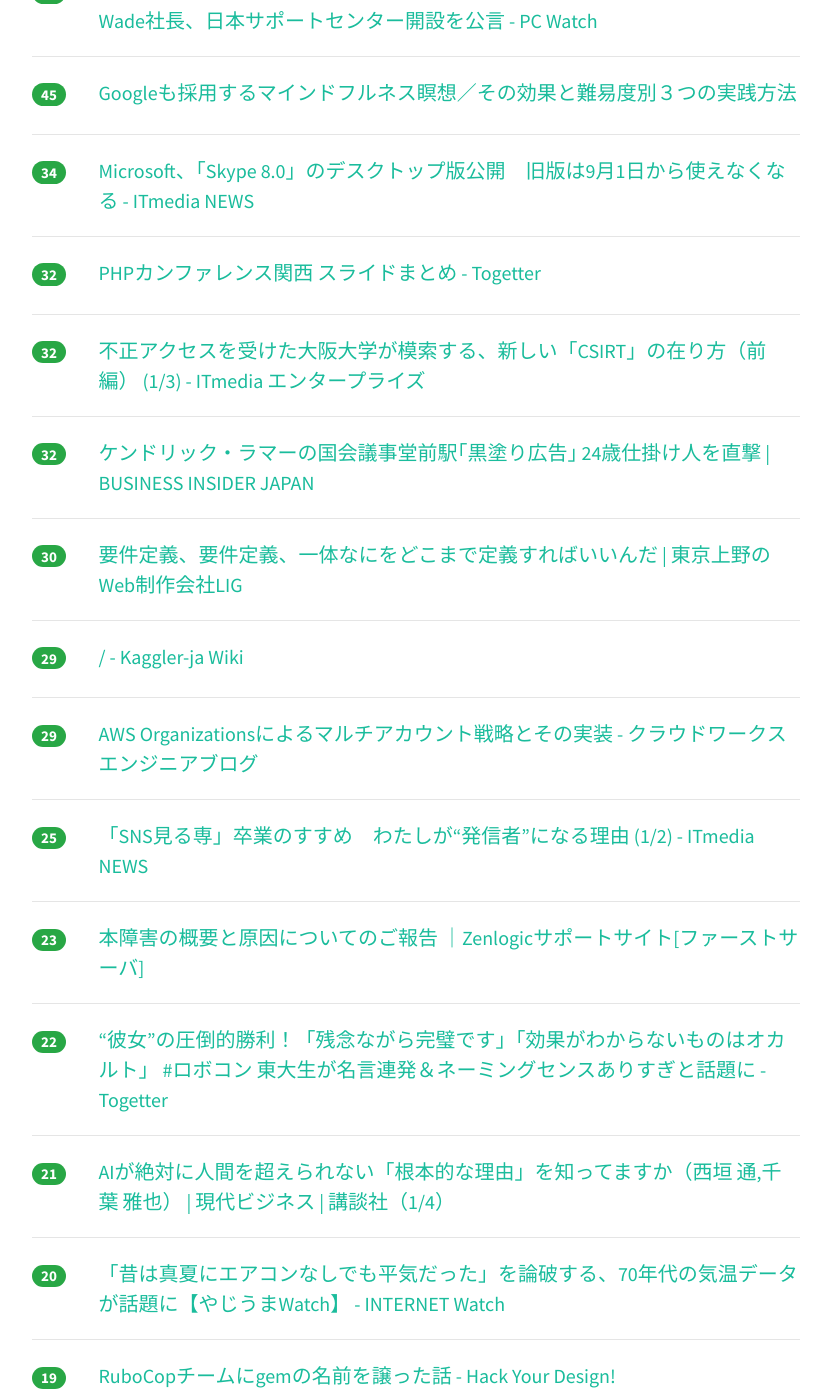
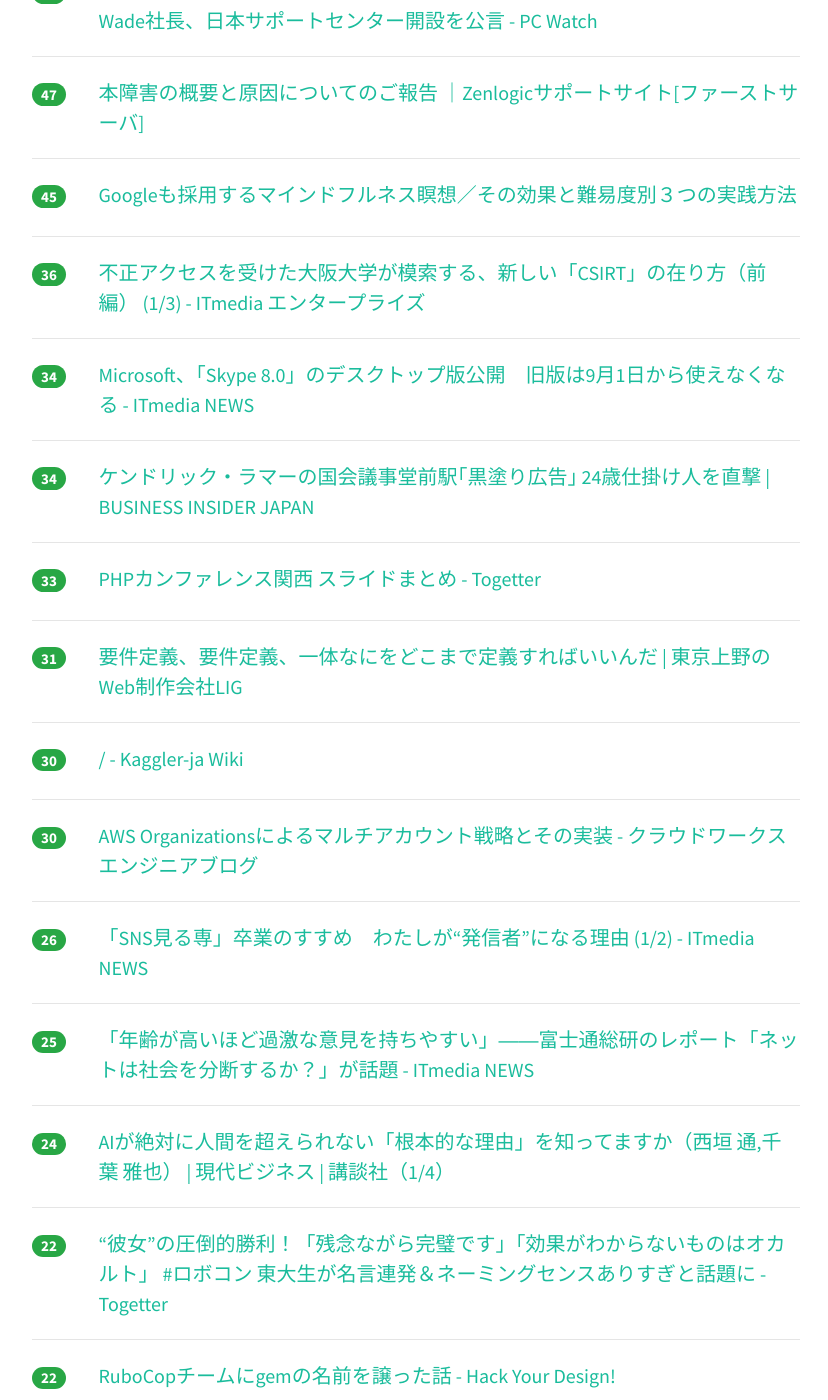
Before and after one commit to yatta47/hatena-matome-site, a Jekyll site: the page built from _posts/2018-07-17-hatena.md, in a window 1280 px wide and 1400 px high, scrolled down 1911 px. Shown: the whole window, without its empty margins (224-1052 px from the left). Built offline with Jekyll 4.4.1, drawn with Linux system fonts in a browser that asks for light colours; nearby versions of some CDN libraries; some of the changed text lies outside the part shown.

Commit message:
Updated 2018-07-17

```diff
--- a/_posts/2018-07-17-hatena.md
+++ b/_posts/2018-07-17-hatena.md
@@ -1,79 +1,84 @@
 ---
 layout: post
 title:  "2018-07-17 はてぶIT"
-date:   2018-07-17 15:02:29
+date:   2018-07-17 16:02:55
 tags: [it-hotentry]
 ---
 49 件のデータあり
 
 <hr><div class="row">
-<div class="col-1"><span class="badge badge-pill badge-success h2">209</span></div>
+<div class="col-1"><span class="badge badge-pill badge-success h2">236</span></div>
+<div class="col-11"><a href='https://hirata.blog/201807_vs-code-introduction/' target='_blank'>AtomユーザもSublimeユーザも、死角が無いエディタ「VS CODE」に乗り換えよう | WEBA</a></div>
+</div>
+<hr>
+<div class="row">
+<div class="col-1"><span class="badge badge-pill badge-success h2">226</span></div>
 <div class="col-11"><a href='http://blog.h13i32maru.jp/entry/2018/07/17/083215' target='_blank'>Jasper(GitHub用のIssue Reader)を無料にします - maru source</a></div>
 </div>
 <hr>
 <div class="row">
-<div class="col-1"><span class="badge badge-pill badge-success h2">180</span></div>
-<div class="col-11"><a href='https://hirata.blog/201807_vs-code-introduction/' target='_blank'>AtomユーザもSublimeユーザも、死角が無いエディタ「VS CODE」に乗り換えよう | WEBA</a></div>
-</div>
-<hr>
-<div class="row">
-<div class="col-1"><span class="badge badge-pill badge-success h2">162</span></div>
+<div class="col-1"><span class="badge badge-pill badge-success h2">173</span></div>
 <div class="col-11"><a href='http://www.afpbb.com/articles/-/3182640' target='_blank'>マスク氏、英洞窟ダイバーを「小児愛男」呼ばわり テスラ株下落　写真1枚　国際ニュース：AFPBB News</a></div>
 </div>
 <hr>
 <div class="row">
-<div class="col-1"><span class="badge badge-pill badge-success h2">147</span></div>
+<div class="col-1"><span class="badge badge-pill badge-success h2">159</span></div>
 <div class="col-11"><a href='https://internet.watch.impress.co.jp/docs/yajiuma/1133071.html' target='_blank'>国内初？ iOSの「AirDrop」を使った電車内でのわいせつ画像送信で会社員逮捕【やじうまWatch】 - INTERNET Watch</a></div>
 </div>
 <hr>
 <div class="row">
-<div class="col-1"><span class="badge badge-pill badge-success h2">117</span></div>
+<div class="col-1"><span class="badge badge-pill badge-success h2">146</span></div>
 <div class="col-11"><a href='https://jumpei-ikegami.hatenablog.com/entry/2018/07/16/124333' target='_blank'>サイ本こと『JavaScript 第6版』全800ページを読破し、1万行のesaにまとめてわかった5つのこと - #がみぶろ</a></div>
 </div>
 <hr>
 <div class="row">
-<div class="col-1"><span class="badge badge-pill badge-success h2">102</span></div>
+<div class="col-1"><span class="badge badge-pill badge-success h2">129</span></div>
 <div class="col-11"><a href='https://www.lambdanote.com/blogs/news/article-6' target='_blank'>『みんなのデータ構造』発売および予約開始のお知らせ – 技術書出版と販売のラムダノート</a></div>
 </div>
 <hr>
 <div class="row">
-<div class="col-1"><span class="badge badge-pill badge-success h2">98</span></div>
+<div class="col-1"><span class="badge badge-pill badge-success h2">113</span></div>
 <div class="col-11"><a href='https://diamond.jp/articles/-/174855' target='_blank'>マイクロソフトはなぜスマホ時代の敗者となったのか、元アスキー西和彦が語る | 今月の主筆　アスキー創業者　東大大学院IoTメディアラボディレクター　西 和彦 | ダイヤモンド・オンラ</a></div>
 </div>
 <hr>
 <div class="row">
-<div class="col-1"><span class="badge badge-pill badge-success h2">95</span></div>
+<div class="col-1"><span class="badge badge-pill badge-success h2">99</span></div>
 <div class="col-11"><a href='https://everyrfc.org/' target='_blank'>everyRFC</a></div>
 </div>
 <hr>
 <div class="row">
-<div class="col-1"><span class="badge badge-pill badge-success h2">85</span></div>
+<div class="col-1"><span class="badge badge-pill badge-success h2">97</span></div>
 <div class="col-11"><a href='http://www.itmedia.co.jp/news/articles/1807/17/news043.html' target='_blank'>Amazonプライムデー初日、世界でアクセス問題発生 - ITmedia NEWS</a></div>
 </div>
 <hr>
 <div class="row">
-<div class="col-1"><span class="badge badge-pill badge-success h2">82</span></div>
+<div class="col-1"><span class="badge badge-pill badge-success h2">91</span></div>
 <div class="col-11"><a href='http://www.afpbb.com/articles/-/3182640?cx_amp=all' target='_blank'>マスク氏、英洞窟ダイバーを「小児愛男」呼ばわり テスラ株下落　写真1枚　国際ニュース：AFPBB News</a></div>
 </div>
 <hr>
 <div class="row">
-<div class="col-1"><span class="badge badge-pill badge-success h2">82</span></div>
+<div class="col-1"><span class="badge badge-pill badge-success h2">91</span></div>
 <div class="col-11"><a href='https://note.mu/shogoyamada/n/n043aa4b7750e' target='_blank'>Flutterを触りまくったので知見を公開する｜shogo yamada｜note</a></div>
 </div>
 <hr>
 <div class="row">
-<div class="col-1"><span class="badge badge-pill badge-success h2">67</span></div>
+<div class="col-1"><span class="badge badge-pill badge-success h2">74</span></div>
 <div class="col-11"><a href='https://jp.techcrunch.com/2018/07/17/engate-cheer-for-sports-with-tokens/' target='_blank'>スポーツチームに投げ銭できるサービスEngateを9月開始、NEMブロックチェーンでトークンを発行 | TechCrunch Japan</a></div>
 </div>
 <hr>
 <div class="row">
-<div class="col-1"><span class="badge badge-pill badge-success h2">63</span></div>
+<div class="col-1"><span class="badge badge-pill badge-success h2">69</span></div>
 <div class="col-11"><a href='https://coliss.com/articles/build-websites/operation/css/collection-of-css-box-shadow.html' target='_blank'>これはかっこいい！要素がふわりと浮かんでいるような美しいシャドウを与えるスタイルシート -Box-shadows.css | コリス</a></div>
 </div>
 <hr>
 <div class="row">
-<div class="col-1"><span class="badge badge-pill badge-success h2">58</span></div>
+<div class="col-1"><span class="badge badge-pill badge-success h2">63</span></div>
 <div class="col-11"><a href='https://tech.misoca.jp/entry/2018/07/17/113523' target='_blank'>👋Farewell song - Misoca開発者ブログ</a></div>
+</div>
+<hr>
+<div class="row">
+<div class="col-1"><span class="badge badge-pill badge-success h2">56</span></div>
+<div class="col-11"><a href='https://hotokami.jp/' target='_blank'>ホトカミ - 日本全国14万の神社・お寺の口コミ投稿サイト</a></div>
 </div>
 <hr>
 <div class="row">
@@ -82,13 +87,13 @@ tags: [it-hotentry]
 </div>
 <hr>
 <div class="row">
-<div class="col-1"><span class="badge badge-pill badge-success h2">55</span></div>
-<div class="col-11"><a href='https://hotokami.jp/' target='_blank'>ホトカミ - 日本全国14万の神社・お寺の口コミ投稿サイト</a></div>
+<div class="col-1"><span class="badge badge-pill badge-success h2">51</span></div>
+<div class="col-11"><a href='https://pc.watch.impress.co.jp/docs/topic/feature/1133028.html' target='_blank'>【特集】AtomからCore m3への変更で性能+品質も高まる「GPD Pocket 2」 ～Wade社長、日本サポートセンター開設を公言 - PC Watch</a></div>
 </div>
 <hr>
 <div class="row">
-<div class="col-1"><span class="badge badge-pill badge-success h2">49</span></div>
-<div class="col-11"><a href='https://pc.watch.impress.co.jp/docs/topic/feature/1133028.html' target='_blank'>【特集】AtomからCore m3への変更で性能+品質も高まる「GPD Pocket 2」 ～Wade社長、日本サポートセンター開設を公言 - PC Watch</a></div>
+<div class="col-1"><span class="badge badge-pill badge-success h2">47</span></div>
+<div class="col-11"><a href='https://zenlogic.jp/news/status/syogai/cause/' target='_blank'>本障害の概要と原因についてのご報告 ｜Zenlogicサポートサイト[ファーストサーバ]</a></div>
 </div>
 <hr>
 <div class="row">
@@ -97,48 +102,53 @@ tags: [it-hotentry]
 </div>
 <hr>
 <div class="row">
+<div class="col-1"><span class="badge badge-pill badge-success h2">36</span></div>
+<div class="col-11"><a href='http://www.itmedia.co.jp/enterprise/articles/1807/17/news008.html' target='_blank'>不正アクセスを受けた大阪大学が模索する、新しい「CSIRT」の在り方（前編） (1/3) - ITmedia エンタープライズ</a></div>
+</div>
+<hr>
+<div class="row">
 <div class="col-1"><span class="badge badge-pill badge-success h2">34</span></div>
 <div class="col-11"><a href='http://www.itmedia.co.jp/news/articles/1807/17/news047.html' target='_blank'>Microsoft、「Skype 8.0」のデスクトップ版公開　旧版は9月1日から使えなくなる - ITmedia NEWS</a></div>
 </div>
 <hr>
 <div class="row">
-<div class="col-1"><span class="badge badge-pill badge-success h2">32</span></div>
+<div class="col-1"><span class="badge badge-pill badge-success h2">34</span></div>
+<div class="col-11"><a href='https://www.businessinsider.jp/post-171219' target='_blank'>ケンドリック・ラマーの国会議事堂前駅｢黒塗り広告｣ 24歳仕掛け人を直撃 | BUSINESS INSIDER JAPAN</a></div>
+</div>
+<hr>
+<div class="row">
+<div class="col-1"><span class="badge badge-pill badge-success h2">33</span></div>
 <div class="col-11"><a href='https://togetter.com/li/1246438' target='_blank'>PHPカンファレンス関西 スライドまとめ - Togetter</a></div>
 </div>
 <hr>
 <div class="row">
-<div class="col-1"><span class="badge badge-pill badge-success h2">32</span></div>
-<div class="col-11"><a href='http://www.itmedia.co.jp/enterprise/articles/1807/17/news008.html' target='_blank'>不正アクセスを受けた大阪大学が模索する、新しい「CSIRT」の在り方（前編） (1/3) - ITmedia エンタープライズ</a></div>
-</div>
-<hr>
-<div class="row">
-<div class="col-1"><span class="badge badge-pill badge-success h2">32</span></div>
-<div class="col-11"><a href='https://www.businessinsider.jp/post-171219' target='_blank'>ケンドリック・ラマーの国会議事堂前駅｢黒塗り広告｣ 24歳仕掛け人を直撃 | BUSINESS INSIDER JAPAN</a></div>
+<div class="col-1"><span class="badge badge-pill badge-success h2">31</span></div>
+<div class="col-11"><a href='https://liginc.co.jp/398036' target='_blank'>要件定義、要件定義、一体なにをどこまで定義すればいいんだ | 東京上野のWeb制作会社LIG</a></div>
 </div>
 <hr>
 <div class="row">
 <div class="col-1"><span class="badge badge-pill badge-success h2">30</span></div>
-<div class="col-11"><a href='https://liginc.co.jp/398036' target='_blank'>要件定義、要件定義、一体なにをどこまで定義すればいいんだ | 東京上野のWeb制作会社LIG</a></div>
-</div>
-<hr>
-<div class="row">
-<div class="col-1"><span class="badge badge-pill badge-success h2">29</span></div>
 <div class="col-11"><a href='http://kaggler-ja-wiki.herokuapp.com/' target='_blank'>/ - Kaggler-ja Wiki</a></div>
 </div>
 <hr>
 <div class="row">
-<div class="col-1"><span class="badge badge-pill badge-success h2">29</span></div>
+<div class="col-1"><span class="badge badge-pill badge-success h2">30</span></div>
 <div class="col-11"><a href='http://engineer.crowdworks.jp/entry/2018/07/17/103453' target='_blank'>AWS Organizationsによるマルチアカウント戦略とその実装 - クラウドワークス エンジニアブログ</a></div>
 </div>
 <hr>
 <div class="row">
-<div class="col-1"><span class="badge badge-pill badge-success h2">25</span></div>
+<div class="col-1"><span class="badge badge-pill badge-success h2">26</span></div>
 <div class="col-11"><a href='http://www.itmedia.co.jp/news/articles/1807/17/news029.html' target='_blank'>「SNS見る専」卒業のすすめ　わたしが“発信者”になる理由 (1/2) - ITmedia NEWS</a></div>
 </div>
 <hr>
 <div class="row">
-<div class="col-1"><span class="badge badge-pill badge-success h2">23</span></div>
-<div class="col-11"><a href='https://zenlogic.jp/news/status/syogai/cause/' target='_blank'>本障害の概要と原因についてのご報告 ｜Zenlogicサポートサイト[ファーストサーバ]</a></div>
+<div class="col-1"><span class="badge badge-pill badge-success h2">25</span></div>
+<div class="col-11"><a href='http://www.itmedia.co.jp/news/articles/1807/17/news065.html' target='_blank'>「年齢が高いほど過激な意見を持ちやすい」――富士通総研のレポート「ネットは社会を分断するか？」が話題 - ITmedia NEWS</a></div>
+</div>
+<hr>
+<div class="row">
+<div class="col-1"><span class="badge badge-pill badge-success h2">24</span></div>
+<div class="col-11"><a href='http://gendai.ismedia.jp/articles/-/56564' target='_blank'>AIが絶対に人間を超えられない「根本的な理由」を知ってますか（西垣 通,千葉 雅也） | 現代ビジネス | 講談社（1/4）</a></div>
 </div>
 <hr>
 <div class="row">
@@ -147,8 +157,13 @@ tags: [it-hotentry]
 </div>
 <hr>
 <div class="row">
-<div class="col-1"><span class="badge badge-pill badge-success h2">21</span></div>
-<div class="col-11"><a href='http://gendai.ismedia.jp/articles/-/56564' target='_blank'>AIが絶対に人間を超えられない「根本的な理由」を知ってますか（西垣 通,千葉 雅也） | 現代ビジネス | 講談社（1/4）</a></div>
+<div class="col-1"><span class="badge badge-pill badge-success h2">22</span></div>
+<div class="col-11"><a href='https://blog.toshimaru.net/rubocop-rails-config/' target='_blank'>RuboCopチームにgemの名前を譲った話 - Hack Your Design!</a></div>
+</div>
+<hr>
+<div class="row">
+<div class="col-1"><span class="badge badge-pill badge-success h2">22</span></div>
+<div class="col-11"><a href='http://lantern.builderscon.io/entry/2018/07/17/110000' target='_blank'>検索実行評価改善！まずは検索から！婚活パーティー検索サイト「オミカレ」を使おう！ - Lantern by builderscon</a></div>
 </div>
 <hr>
 <div class="row">
@@ -157,8 +172,13 @@ tags: [it-hotentry]
 </div>
 <hr>
 <div class="row">
-<div class="col-1"><span class="badge badge-pill badge-success h2">19</span></div>
-<div class="col-11"><a href='https://blog.toshimaru.net/rubocop-rails-config/' target='_blank'>RuboCopチームにgemの名前を譲った話 - Hack Your Design!</a></div>
+<div class="col-1"><span class="badge badge-pill badge-success h2">20</span></div>
+<div class="col-11"><a href='https://anond.hatelabo.jp/20180717123335' target='_blank'>なぜ人はロボットの胸部に肉食動物の顔をつけたがるのか</a></div>
+</div>
+<hr>
+<div class="row">
+<div class="col-1"><span class="badge badge-pill badge-success h2">18</span></div>
+<div class="col-11"><a href='https://headlines.yahoo.co.jp/hl?a=20180716-00000033-impress-sci' target='_blank'>VRヘッドセット「Oculus Go」で楽しむ電子書籍の世界（Impress Watch） - Yahoo!ニュース</a></div>
 </div>
 <hr>
 <div class="row">
@@ -172,23 +192,8 @@ tags: [it-hotentry]
 </div>
 <hr>
 <div class="row">
-<div class="col-1"><span class="badge badge-pill badge-success h2">18</span></div>
-<div class="col-11"><a href='http://lantern.builderscon.io/entry/2018/07/17/110000' target='_blank'>検索実行評価改善！まずは検索から！婚活パーティー検索サイト「オミカレ」を使おう！ - Lantern by builderscon</a></div>
-</div>
-<hr>
-<div class="row">
-<div class="col-1"><span class="badge badge-pill badge-success h2">17</span></div>
-<div class="col-11"><a href='https://headlines.yahoo.co.jp/hl?a=20180716-00000033-impress-sci' target='_blank'>VRヘッドセット「Oculus Go」で楽しむ電子書籍の世界（Impress Watch） - Yahoo!ニュース</a></div>
-</div>
-<hr>
-<div class="row">
 <div class="col-1"><span class="badge badge-pill badge-success h2">17</span></div>
 <div class="col-11"><a href='https://japan.cnet.com/article/35122521/' target='_blank'>新「MacBook Pro」のキーボードはシリコンの膜で問題に対処--iFixitが発見 - CNET Japan</a></div>
-</div>
-<hr>
-<div class="row">
-<div class="col-1"><span class="badge badge-pill badge-success h2">16</span></div>
-<div class="col-11"><a href='http://www.itmedia.co.jp/news/articles/1807/17/news065.html' target='_blank'>「年齢が高いほど過激な意見を持ちやすい」――富士通総研のレポート「ネットは社会を分断するか？」が話題 - ITmedia NEWS</a></div>
 </div>
 <hr>
 <div class="row">
@@ -246,8 +251,3 @@ tags: [it-hotentry]
 <div class="col-11"><a href='https://note.mu/fromkk/n/n0ee06fe63e43' target='_blank'># TypeがApp StoreのApp of the dayに掲載されるまで｜かっくん｜note</a></div>
 </div>
 <hr>
-<div class="row">
-<div class="col-1"><span class="badge badge-pill badge-success h2">3</span></div>
-<div class="col-11"><a href='https://anond.hatelabo.jp/20180717123335' target='_blank'>なぜ人はロボットの胸部に肉食動物の顔をつけたがるのか</a></div>
-</div>
-<hr>
```
